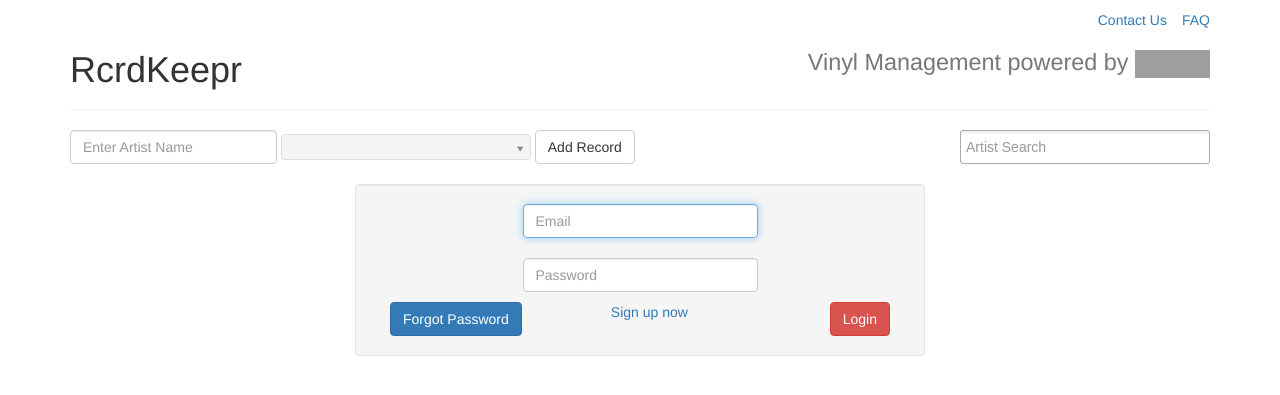
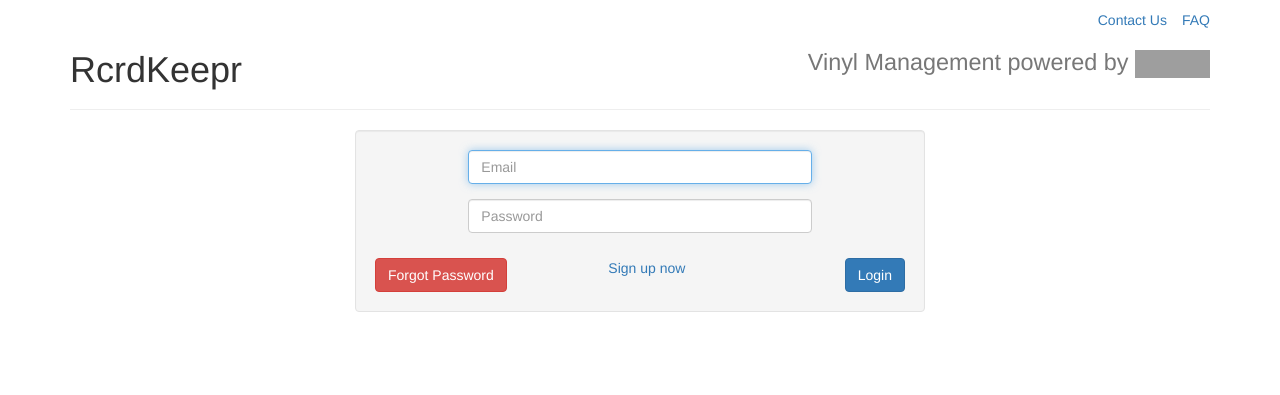
Before and after one commit to justinrsmith/RcrdKeeper, a Flask app: page / in a window 1280 px wide. Shown: the top 395 px of the page. Run offline with Flask 2, Linux system fonts and the light colour scheme; parts of the project's set-up code (start-up, migrations or seed data) failed here and were passed over; some libraries are stand-ins or nearby versions; grey boxes are pictures that could not be loaded.

Commit message:
controls in button group, roll up add records, various ui tweaks

```diff
--- a/rcrdkeepr/static/rcrd-styles.css
+++ b/rcrdkeepr/static/rcrd-styles.css
@@ -56,7 +56,7 @@
   padding: 10px;
   margin-left: 10px;
 }
-
+/*
 .list_view {
   float: right;
 }
@@ -64,7 +64,7 @@
 .grid_view {
   float: right;
 }
-
+/*
 .view_holder {
   padding-right: 0px;
 }
@@ -72,7 +72,7 @@
 .refresh_holder {
   padding-left: 0px;
   padding-right: 0px;
-}
+}*/
 
 .album_options {
   padding-bottom: 10px;
@@ -85,11 +85,11 @@
 #issue_type {
   width: 200px;
 }
-
+/*
 .search {
   margin-left: 15px;
 }
-
+*/
 .select2-container {
     margin-bottom:9px;
 }
@@ -115,3 +115,11 @@
     display:block;
     margin:auto;
 }
+
+.controls {
+  float: right;
+}
+
+.paginate_holder {
+  float: right;
+}
--- a/rcrdkeepr/templates/base.html
+++ b/rcrdkeepr/templates/base.html
@@ -28,7 +28,7 @@
             <div class="col-md-2">
                 <h1>RcrdKeepr</h1>
             </div>
-            <div class="col-md-6 col-md-offset-4">
+            <div class="col-md-6 col-md-offset-4  hidden-xs">
                 <h1><small class="header">Vinyl Management powered by <img width="75" height="28" src='http://developer.rdio.com/files/RdioBlueLogo.png'></img></small></h1>
             </div>
         </div>
@@ -43,9 +43,9 @@
                 </div>
             {% endif %}
         </div>
-            <div class="row" id="input">
+            <div class="row hidden-xs" id="input">
                 <div class="col-md-9">
-                    <form class="hidden-md new_record form-inline" action="/submit/grid" method="post" role="form">
+                    <form class="new_record form-inline" action="/submit/grid" method="post" role="form" style="visibility:hidden;">
                         <div class="form-group">
                             <input type="text" class="form-control" id="artist" name="artist" placeholder="Enter Artist Name">
                         </div>
@@ -55,7 +55,7 @@
                         <button type="submit" class="sub btn btn-default">Add Record</button>
                     </form>
                 </div>
-                <div class="col-md-3">
+                <div class="col-md-3 hidden-xs">
                     <select class="pull-right" id="record_search" multiple="true" placeholder="Artist Search">
                         <option></option>
                         {% for a in artist %}
--- a/rcrdkeepr/templates/login.html
+++ b/rcrdkeepr/templates/login.html
@@ -5,7 +5,7 @@
         $(document).ready(function(){
             $('#logout').hide()
         })
-        $('.panel').remove()
+        $('#input').remove()
     </script>
 
     {% if error %}
@@ -25,21 +25,39 @@
             <div class="or col-md-offset-4 col-md-4">
                 <center><strong>--or Rcrdkeepr--</center>
             </div>-->
-            <div class="col-md-6 col-md-offset-3 col-xs-offset-1 col-xs-10">
-                <input type="text" id="email" name="email" class="form-control" placeholder="Email" autofocus><br>
-                <input type="password" id="password" name="password" class="form-control" placeholder="Password">
+            <div class="row">
+                <div class="form-group col-md-8 col-md-offset-2 col-xs-10 col-xs-offset-1">
+                    <input type="text" id="email" name="email" class="form-control" placeholder="Email" autofocus>
+                </div>
             </div>
-
-                <div class="login_control col-md-5">
-                     <a href="#" id="example" class="btn btn-small btn-primary" rel="popover" data-html="true" data-content="<input placeholder='Email' type='text' name='forgot_email' id='forgot_email'></input><br><button class='btn btn-primary btn-xs forgot_pw' type='submit'>Submit</button>"data-original-title="Password Recovery">Forgot Password</a>
+            <div class="row">
+                <div class="form-group col-md-8 col-md-offset-2 col-xs-10 col-xs-offset-1">
+                    <input type="password" id="password" name="password" class="form-control" placeholder="Password">
+                </div>
+            </div>
+            <!--mobile-->
+            <div class="row hidden-xs">
+                <div class="login_control col-md-5 ">
+                     <a href="#" id="example" class="btn btn-small btn-danger" rel="popover" data-html="true" data-content="<input placeholder='Email' type='text' name='forgot_email' id='forgot_email'></input><br><button class='btn btn-primary btn-xs forgot_pw' type='submit'>Submit</button>"data-original-title="Password Recovery">Forgot Password</a>
                 </div>
                 <div class="login_control col-xs-5 col-md-5">
                     <a data-toggle="modal" href="#registerModal">Sign up now</a>
                 </div>
                 <div class="login_control col-xs-1 col-md-2 pull-right">
-                    <button type="submit" class="login_sub btn btn-large btn-danger pull-right">Login</button>
+                    <button type="submit" class="login_sub btn btn-large btn-primary pull-right">Login</button>
                 </div>
-
+            </div>
+            <div class="row visible-xs">
+                <div class="login_control col-xs-8 col-xs-offset-2">
+                    <button type="submit" class="login_sub btn btn-primary btn-md btn-block">Login</button>
+                </div>
+                <div class="login_control col-xs-8 col-xs-offset-2">
+                    <a href="#" id="example" class="btn btn-primary btn-md btn-danger btn-block" rel="popover" data-html="true" data-content="<input placeholder='Email' type='text' name='forgot_email' id='forgot_email'></input><br><button class='btn btn-primary btn-xs forgot_pw' type='submit'>Submit</button>"data-original-title="Password Recovery">Forgot Password</a>
+                </div>
+                <div class="login_control col-xs-8 col-xs-offset-2">
+                    <a data-toggle="modal" href="#registerModal">Sign up now</a>
+                </div>
+            </div>
         </form>
     </div>
 
--- a/rcrdkeepr/templates/rcrdkeepr-js.js
+++ b/rcrdkeepr/templates/rcrdkeepr-js.js
@@ -221,8 +221,9 @@ $(document).on('click', '.list_view', function(e){
         $('.albums').empty()
         $('.albums').append(data)
         $(document).ready(function(){
-            $('.view_holder').empty()
-            $('.view_holder').append('<button type="button" class="grid_view btn btn-default btn-ms"> \
+            //$('.view_holder').empty()
+            $('.controls').children('.view').remove()
+            $('.controls').append('<button type="button" class="view grid_view btn btn-default btn-ms"> \
                     <span class="glyphicon glyphicon-th"></span> \
                 </button>')
         })
@@ -235,8 +236,9 @@ $(document).on('click', '.grid_view', function(e){
     $.get('/get_records/1', function(data){
         $('.albums').empty()
         $('.albums').append(data)
-        $('.view_holder').empty()
-        $('.view_holder').append('<button type="button" class="list_view btn btn-default btn-ms"> \
+        //$('.view_holder').empty()
+        $('.controls').children('.view').remove()
+        $('.controls').append('<button type="button" class="view list_view btn btn-default btn-ms"> \
                 <span class="glyphicon glyphicon-list"></span> \
             </button>')
     })
@@ -267,5 +269,15 @@ $(document).on('click', '#contact_sub', function(e){
 })
 
 $(document).on('click', '.add', function(){
-    $('.new_record.hidden-md').css('visibility','visible').hide().fadeIn('slow').removeClass('hidden-md')
+    $('#input').removeClass('hidden-xs')
+    $('.new_record').css('visibility','visible').hide().fadeIn('slow')
+    $(this).remove()
+    $('.add_button').append('<button class="btn btn-default btn-md hide_add"><span class="glyphicon glyphicon-minus"></span></button>')
 })
+
+$(document).on('click', '.hide_add', function(){
+    console.log('hi')
+    $('.new_record').css('visibility','hidden').hide().fadeOut('slow')
+    $(this).remove()
+    $('.add_button').append('<button class="btn btn-default btn-md hide_add"><span class="glyphicon glyphicon-plus"></span></button>')
+})
--- a/rcrdkeepr/views.py
+++ b/rcrdkeepr/views.py
@@ -107,6 +107,7 @@ def login():
             error = 'Invalid password.'
         else:
             session['logged_in'] = True
+            print 'logged in'
 
             flash('You were logged in')
             return redirect('/home')
```
Also changed, not shown: rcrdkeepr/templates/home.html (+19 -9 lines).
